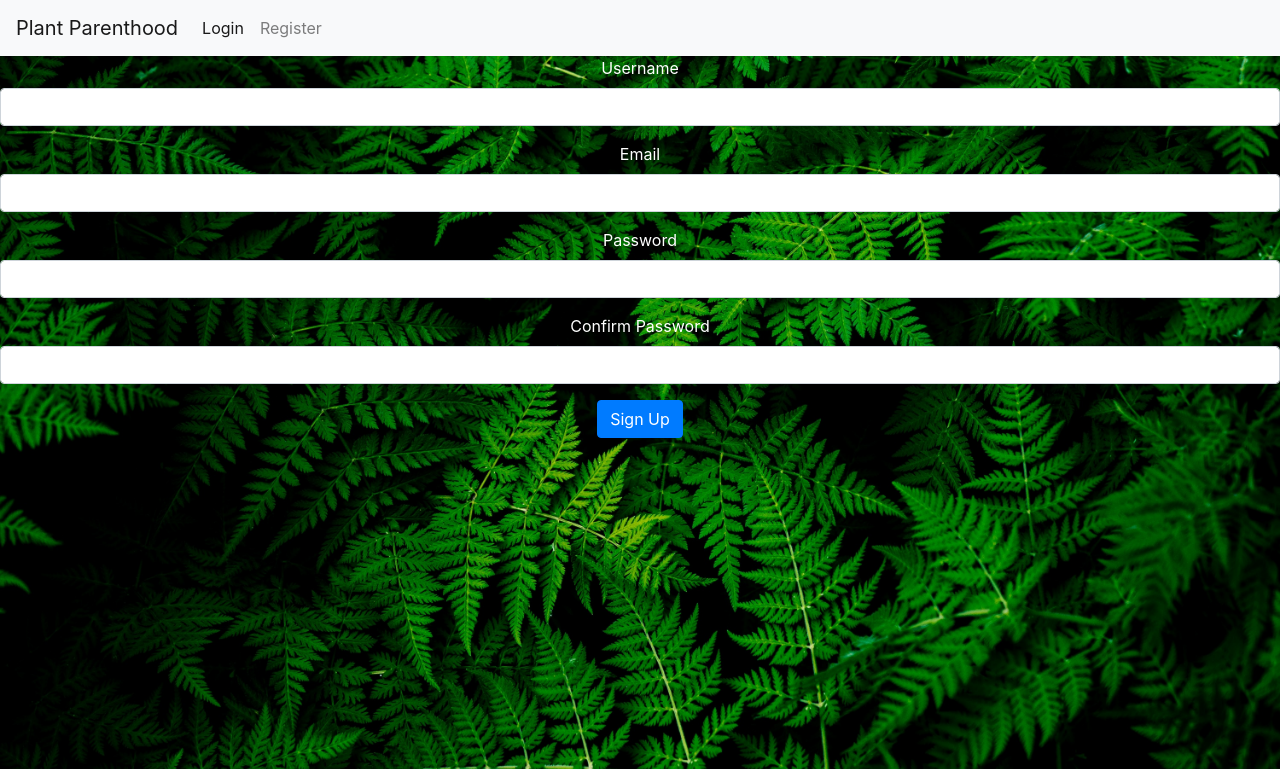
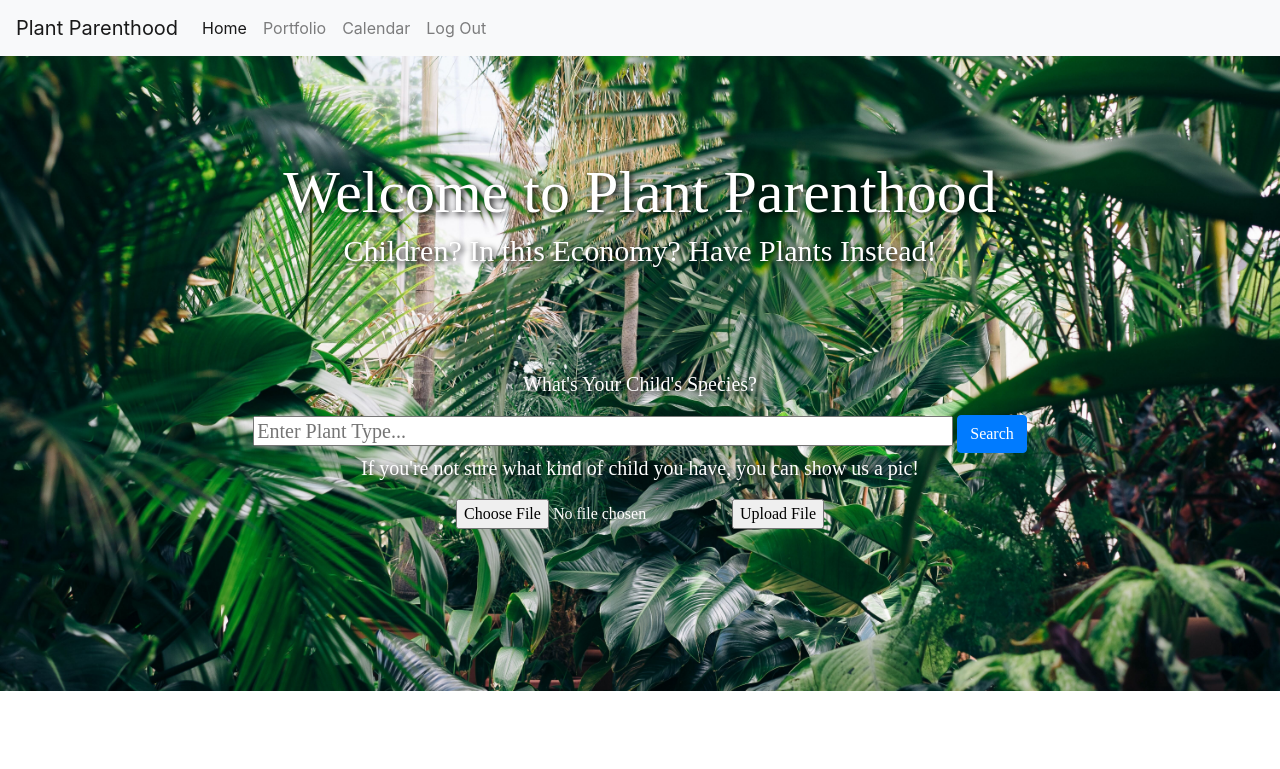
Before and after one commit to eileenpaula/PlantParenthood, a Flask app: page / in a window 1280 px wide. Shown: the top 769 px of the page. Run offline with Flask 3, Linux system fonts and the light colour scheme; parts of the project's set-up code (start-up, migrations or seed data) failed here and were passed over; some libraries are stand-ins or nearby versions; some web fonts are replaced.

Commit message:
added image search option

```diff
--- a/app.py
+++ b/app.py
@@ -9,12 +9,13 @@ from flask_migrate import Migrate
 from flask_session import Session
 from flask_login import login_user
 from flask_wtf import FlaskForm
-from wtforms import StringField, PasswordField, SubmitField
-from wtforms.validators import ValidationError, DataRequired, Length, Email, EqualTo
+from wtforms import StringField, PasswordField, SubmitField, FileField
+from wtforms.validators import ValidationError, DataRequired, Length, Email, EqualTo, InputRequired
 from flask_behind_proxy import FlaskBehindProxy
 from flask_login import LoginManager, UserMixin, login_user, logout_user, current_user, login_required
 from chatgpt import ChatGPT
 from splash_api import Plant_image
+from image_rec import Image_Finder
 
 app = Flask(__name__)
 proxied = FlaskBehindProxy(app)
@@ -23,6 +24,7 @@ app.config["TEMPLATES_AUTO_RELOAD"] = True
 app.config["SESSION_PERMANENT"] = False
 app.config["SESSION_TYPE"] = "filesystem"
 app.config['SECRET_KEY'] = 'super secret key'
+app.config['UPLOAD_FOLDER'] = 'static/files'
 Session(app)
 
 # Database
@@ -79,18 +81,46 @@ class LoginForm(FlaskForm):
 with app.app_context():
     db.create_all()
 
+
+def validate_image(form, field):
+    filename = field.data.filename.lower()
+    if not filename.endswith(('.jpg', '.jpeg', '.png', '.gif')):
+        field.errors.append('Invalid file format. Only JPG, JPEG, PNG, and GIF images are allowed.')
+
+class UploadFileForm(FlaskForm):
+    file = FileField("File", validators=[InputRequired(), validate_image])
+    submit = SubmitField("Upload File")
+
+# Function to process the uploaded image
+def process_uploaded_image(file):
+    # Set the filename to "image" and keep the original file extension
+    filename = 'image' + os.path.splitext(file.filename)[1]
+    file.save(os.path.join(app.config['UPLOAD_FOLDER'], filename))
+
+    # Create an instance of the Image_Finder class
+    image_finder = Image_Finder()
+    # Call the image() method to process the uploaded image
+    result = image_finder.image()
+
+    return result
+
+
+@app.route("/", methods=['GET', 'POST'])
 @app.route("/home", methods=['GET', 'POST'])
 def home_page():
+    form = UploadFileForm()
     if request.method == 'POST':
         if(request.form.get("search") is not None):
             plant_name = request.form.get("search")
-            plant = Plant_image(name=plant_name)
-            plant_image = plant.image()
-            data = ChatGPT(name=plant_name)
-            plant_data = data.info()
-            plant_data_dict = json.loads(plant_data)
+            plant_image, plant_data_dict = Plant_name(plant_name)
             return render_template('info.html', plant_data=plant_data_dict, image=plant_image)
-    return render_template('home.html')
+
+    if form.validate_on_submit():
+        file = form.file.data
+        result = process_uploaded_image(file)
+        plant_image, plant_data_dict = Plant_name(result)
+        return render_template('info.html', plant_data=plant_data_dict, image=plant_image)
+    return render_template('home.html', form=form)
 
 @app.route("/")
 @app.route("/register", methods=['GET', 'POST'])
@@ -138,6 +168,13 @@ def logout():
     else:
         return redirect("/")
 
+def Plant_name(plant_name):
+    plant = Plant_image(name=plant_name)
+    plant_image = plant.image()
+    data = ChatGPT(name=plant_name)
+    plant_data = data.info()
+    plant_data_dict = json.loads(plant_data)
+    return plant_image,plant_data_dict
 
 if __name__ == '__main__':
     app.run(debug=True, host="0.0.0.0", port=5001)
--- a/chatgpt.py
+++ b/chatgpt.py
@@ -5,7 +5,8 @@ load_dotenv()
 import os
 import openai
 openai.organization = "org-d5FqSHnir3fX9Upv0AHqEIAa"
-openai.api_key = os.environ.get('gpt_api_key')
+openai.api_key1 = os.environ.get('gpt_api_key')
+
 
 class ChatGPT:
 
@@ -51,3 +52,6 @@ class ChatGPT:
         )
         result = response["choices"][0]["message"]["content"]
         return result
+
+# test = ChatGPT('sunflower')
+# print(test.info())
--- a/templates/home.html
+++ b/templates/home.html
@@ -72,11 +72,17 @@
         <input type="text" name="search" placeholder="Enter Plant Type...">
         <input type="submit" class="btn btn-primary search-button" value="Search">
     </form>
-    <div class="image-upload">
-        <label for="uploadImage"> If you're not sure what kind of child you have, you can show us a pic!:</label>
-        <input type="file" name="Upload Image" id="uploadImage">
-        <button class="btn btn-primary" id="uploadButton">Upload</button>
-    </div>
+
+
+    <p>If you're not sure what kind of child you have, you can show us a pic!</p>
+        <form method='POST' enctype='multipart/form-data'>
+        {{ form.hidden_tag() }}
+        {{ form.file() }}
+        {{ form.submit() }}
+        {% if form.file.errors %}
+            <p style="color: red;">{{ form.file.errors[0] }}</p>
+        {% endif %}
+    </form>
 </center>
 
 {% endblock %}
```
Also changed, not shown: image_rec.py (added, +39 -0 lines), static/files/image.jpg (added), 4 other files.
